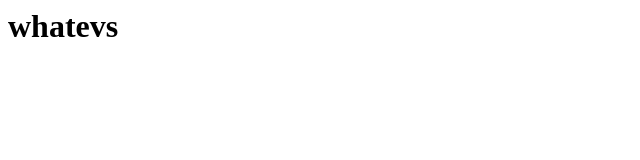
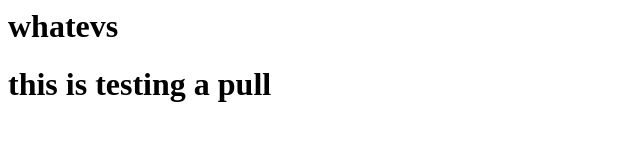
Before and after one commit to JovanniRodriguez/git-one, a plain HTML site: page index.html in a window 1280 px wide. Shown: the whole page, without its empty margins (0-640 px from the left). Drawn offline with Linux system fonts and the light colour scheme.

Commit message:
Update index.html

```diff
--- a/index.html
+++ b/index.html
@@ -6,5 +6,6 @@
 </head>
 <body>
     <h1>whatevs</h1>
+    <h1>this is testing a pull</h1>
 </body>
 </html>
```
